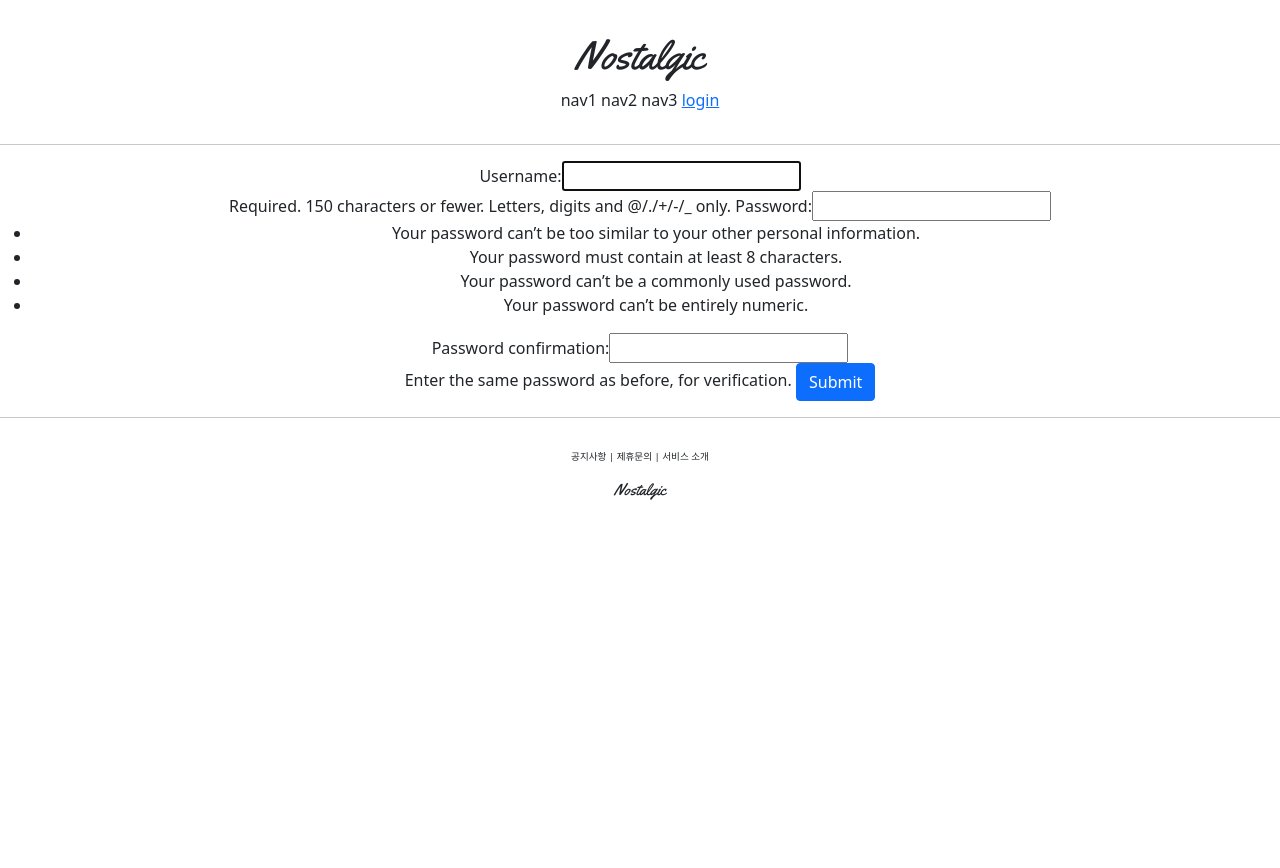
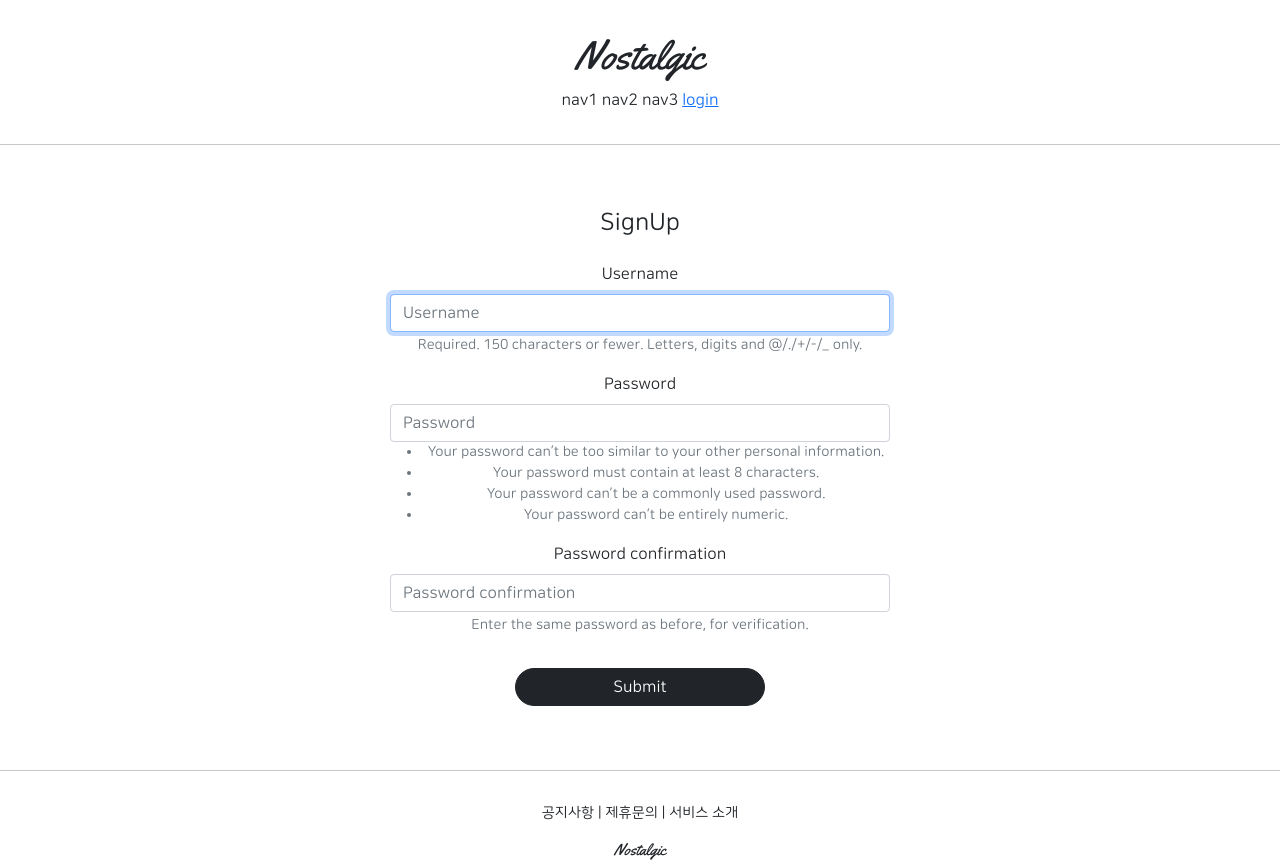
Before and after one commit to NostalgiaJ/Pinterest_django, a Django app: page /account/create/ in a window 1280 px wide. Before the commit the page ends 500 px from the top, so only its background shows below. Run offline with Django 3.2, Linux system fonts and the light colour scheme; some libraries are stand-ins or nearby versions.

Commit message:
django course 23 commit

```diff
--- a/accountapp/templates/accountapp/create.html
+++ b/accountapp/templates/accountapp/create.html
@@ -1,12 +1,17 @@
 {% extends 'base.html' %}
+{% load bootstrap4 %}
 
 {% block content %}
 
-  <div style="text-align: center">
+
+  <div style="text-align: center; max-width: 500px; margin: 4rem auto">
+    <div class="mb-4">
+      <h4>SignUp</h4>
+    </div>
     <form action="{% url 'accountapp:create' %}" method="post">
       {% csrf_token %}
-      {{ form }}
-      <input type="submit" class="btn btn-primary">
+      {% bootstrap_form form %}
+      <input type="submit" class="btn btn-dark rounded-pill col-6 mt-3">
     </form>
   </div>
 
--- a/nostalgic/settings.py
+++ b/nostalgic/settings.py
@@ -52,6 +52,7 @@ INSTALLED_APPS = [
     'django.contrib.sessions',
     'django.contrib.messages',
     'django.contrib.staticfiles',
+    'bootstrap4',
     'accountapp',
 ]
 
--- a/static/base.css
+++ b/static/base.css
@@ -3,7 +3,7 @@
 }
 
 .nostalgic_footer_button {
-    font-size: .6rem;"
+    font-size: .9rem;"
 }
 
 .nostalgic_footer {
--- a/templates/base.html
+++ b/templates/base.html
@@ -3,7 +3,7 @@
 
 {% include 'head.html' %}
 
-<body>
+<body style="font-family: 'NanumSquareRoundOTFR'">
 
     {% include 'header.html' %}
 
--- a/templates/head.html
+++ b/templates/head.html
@@ -16,4 +16,27 @@
     <!--  DEFAULT CSS LINK  -->
     <link rel="stylesheet" type="text/css" href="{% static 'base.css' %}">
 
+    <style>
+        @font-face {
+            font-family: 'NanumSquareRoundOTFB';
+            src: local('NanumSquareRoundOTFB'),
+            url("{% static 'fonts/NanumSquareRoundOTFB.otf' %}") format("opentype");
+        }
+        @font-face {
+            font-family: 'NanumSquareRoundOTFEB';
+            src: local('NanumSquareRoundOTFEB'),
+            url("{% static 'fonts/NanumSquareRoundOTFEB.otf' %}") format("opentype");
+        }
+        @font-face {
+            font-family: 'NanumSquareRoundOTFL';
+            src: local('NanumSquareRoundOTFL.otf'),
+            url("{% static 'fonts/NanumSquareRoundOTFL.otf' %}") format("opentype");
+        }
+        @font-face {
+            font-family: 'NanumSquareRoundOTFR';
+            src: local('NanumSquareRoundOTFR'),
+            url("{% static 'fonts/NanumSquareRoundOTFR.otf' %}") format("opentype");
+        }
+    </style>
+
 </head>
```
Also changed, not shown: accountapp/templates/accountapp/login.html (+5 -3 lines), static/fonts/NanumSquareRoundOTFB.otf (added), static/fonts/NanumSquareRoundOTFEB.otf (added), static/fonts/NanumSquareRoundOTFL.otf (added), static/fonts/NanumSquareRoundOTFR.otf (added).
